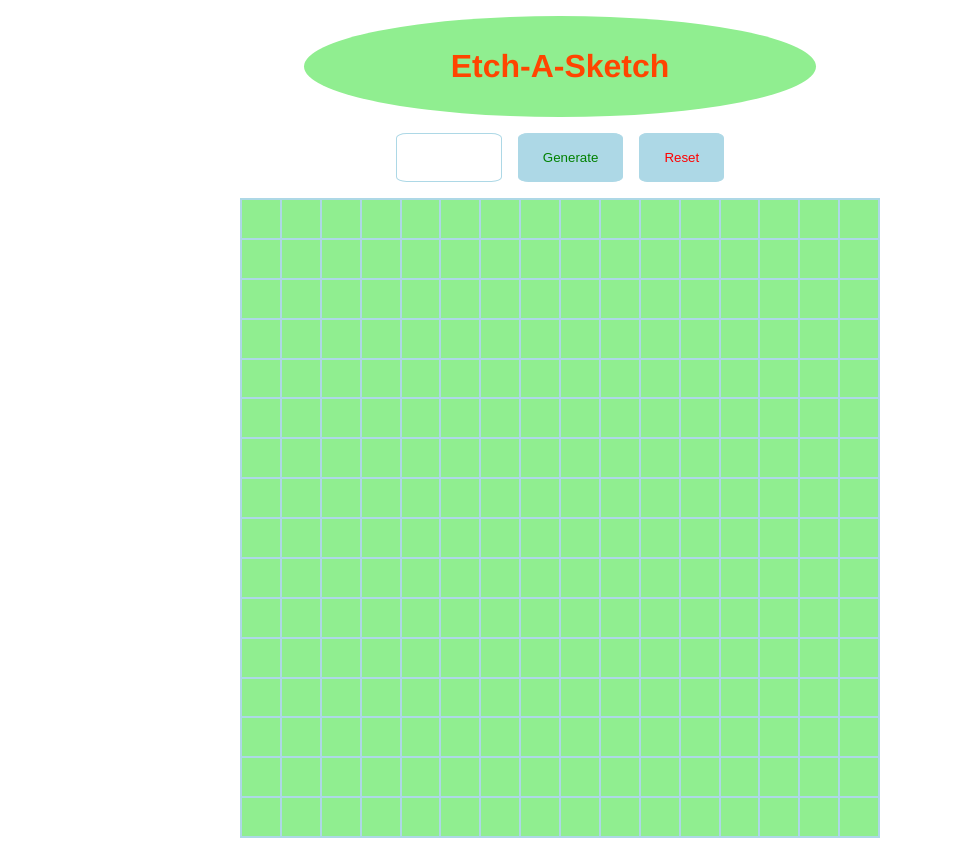
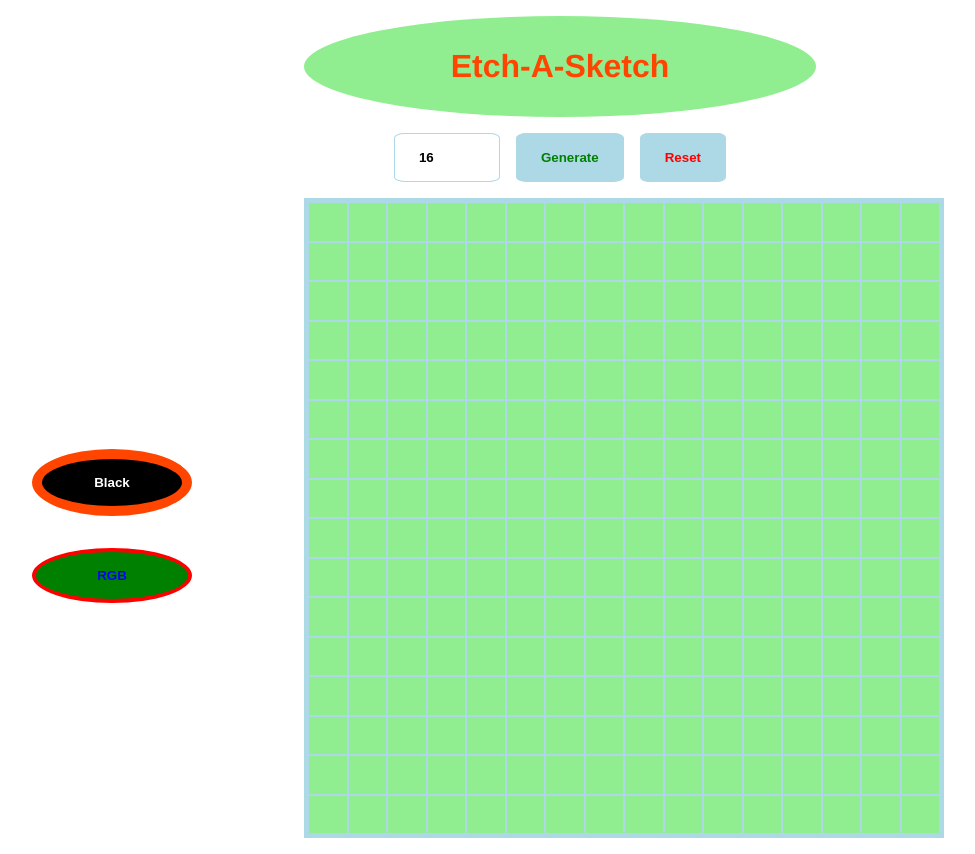
Before and after one commit to sethjovellana11/etch-a-sketch, a plain HTML site: page index.html in a window 1280 px wide. Both pictures are taken after a click on the button "Generate". Shown: the whole page, without its empty margins (80-1055 px from the left). Drawn offline with Linux system fonts and the light colour scheme.

Commit message:
Implemented the script and frontend of the app
Followed the specifications. Didn't manage to implement the opacity and eraser. The sketch would reset when another color brush
is picked.

```diff
--- a/index.html
+++ b/index.html
@@ -14,7 +14,13 @@
         <button id="generateBtn">Generate</button>
         <button id="resetBtn">Reset</button>
     </div>
+    <div id="main-container">
+        <div id="brush-options">
+            <button id="blackBtn">Black</button>
+            <button id="rgbBtn">RGB</button>
+        </div>
+        <div id="container"></div>
+    </div>
 
-    <div id="container"></div>
 </body>
 </html>
--- a/script.js
+++ b/script.js
@@ -2,8 +2,13 @@ const gridContainer = document.querySelector('#container');
 const input = document.querySelector('input');
 const generateBtn = document.querySelector('#generateBtn');
 const resetBtn = document.querySelector('#resetBtn');
+const blackBtn = document.querySelector('#blackBtn');
+const rgbBtn = document.querySelector('#rgbBtn');
 
 let resetSize = 16;
+let blackSelected = true;
+let rgbSelected = false;
+let r, g, b;
 
 function createGrid(size) {
     gridContainer.innerHTML = '';
@@ -21,9 +26,18 @@ function createGrid(size) {
         gridSquare.style.flexBasis = `${gridSquareSize}%`;
         gridSquare.style.height = `${gridSquareSize}%`;
 
-        gridSquare.addEventListener('mouseenter', () => {
-            gridSquare.style.backgroundColor = 'black';
-        })
+        if (blackSelected){
+            gridSquare.addEventListener('mouseenter', (e) => {
+                gridSquare.style.backgroundColor = 'black';
+            });
+        } else if (rgbSelected) {
+            gridSquare.addEventListener('mouseenter', (e) => {
+                r = Math.floor(Math.random() * 256);
+                g = Math.floor(Math.random() * 256);
+                b = Math.floor(Math.random() * 256);
+                gridSquare.style.backgroundColor = `rgb(${r}, ${g}, ${b})`;
+            });
+        }
 
         gridContainer.append(gridSquare);
     }
@@ -32,12 +46,27 @@ function createGrid(size) {
 generateBtn.addEventListener('click', () => {
     const newSize = parseInt(input.value);
     resetSize = newSize;
-    input.value = '';
     createGrid(newSize);
 });
 
 resetBtn.addEventListener('click', () => {
     createGrid(resetSize);
+});
+
+blackBtn.addEventListener('click', () => {
+    blackSelected = true;
+    rgbSelected = false;
+    blackBtn.style.border = '10px solid orangered';
+    rgbBtn.style.border = '4px solid red';
+    resetBtn.click();
+});
+
+rgbBtn.addEventListener('click', () => {
+    rgbSelected = true;
+    blackSelected = false;
+    rgbBtn.style.border = '10px solid orangered';
+    blackBtn.style.border = 'none';
+    resetBtn.click();
 });
 
 input.addEventListener('keyup', (event) => {
@@ -55,5 +84,6 @@ window.addEventListener('keyup', (event) => {
 window.addEventListener('load', () => {
     input.value = 16;
     const initialSize = parseInt(input.value);
+    blackBtn.style.border = '10px solid orangered';
     createGrid(initialSize);
 });
--- a/styles.css
+++ b/styles.css
@@ -20,14 +20,65 @@ h1 {
     border-radius: 60%;
 }
 
+#main-container {
+    display: flex;
+}
+
+#brush-options {
+    display: flex;
+    flex-direction: column;
+    justify-content: center;
+    align-items: center;
+    flex-basis: 30%;
+    row-gap: 2rem;
+}
+
+#brush-options > button {
+    width: 10rem;
+    border-radius: 60%;
+    cursor: pointer;
+}
+
+#brush-options > button:nth-child(1) {
+    background-color: black;
+    color: white;
+    border: none;
+}
+
+#brush-options > button:nth-child(1):hover {
+    background-color: white;
+    color: black;
+}
+
+#brush-options > button:nth-child(2) {
+    background-color: green;
+    color: blue;
+    border: 4px solid red;
+}
+
+#brush-options > button:nth-child(2):hover {
+    background-color: red;
+    color: green;
+    border: 4px solid blue;
+}
+
+#brush-options > button:nth-child(3) {
+    background-color: white;
+    border: none;
+}
+
+#brush-options > button:nth-child(3):hover {
+    border: 2px solid black;
+}
+
 #container {
     display: flex;
     flex-flow: row wrap;
     justify-content: center;
     width: 640px;
     height: 640px;
-    margin: auto auto 1rem auto;
-    border: 1px solid lightblue;
+    margin-bottom: 1rem;
+    border: 4px solid lightblue;
 }
 
 #container > div {
@@ -47,6 +98,7 @@ button, input {
     padding: 1rem 1.5rem;
     border: 1px lightblue solid;
     border-radius: 10%;
+    font-weight: bold;
 }
 
 #generateBtn {
```
